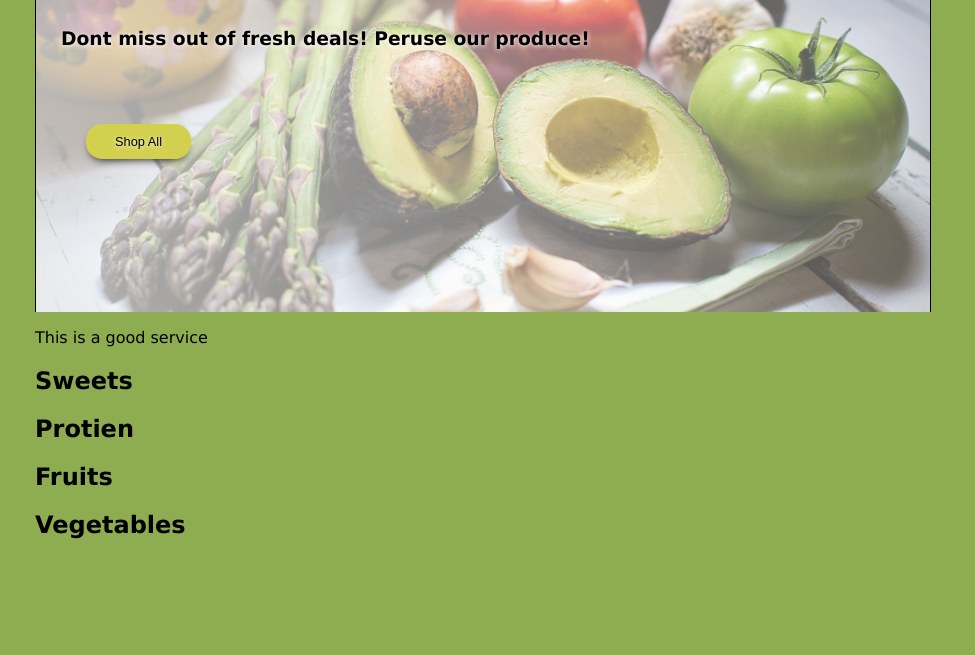
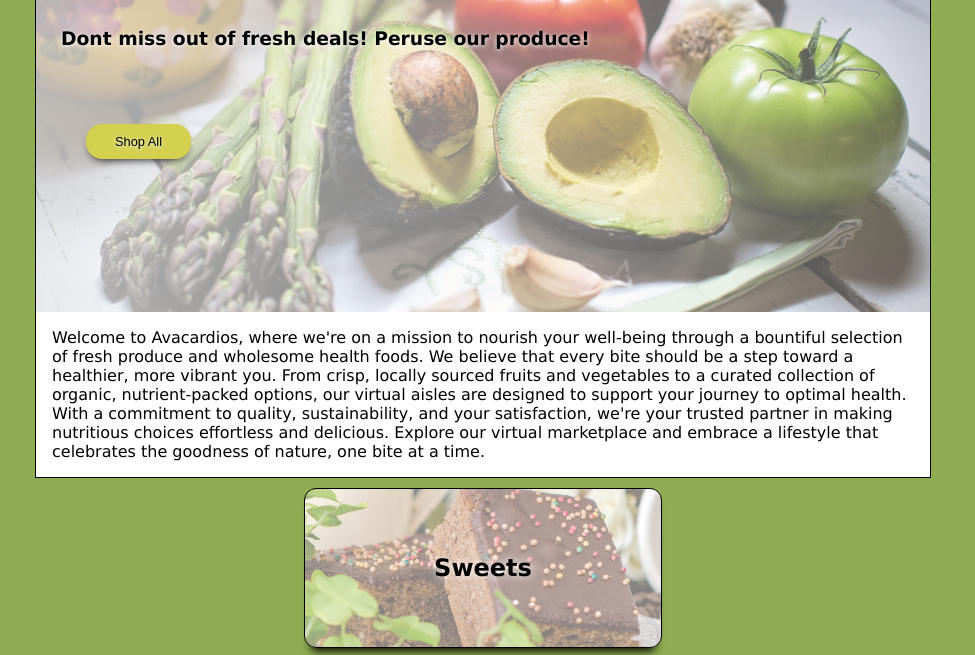
Before and after one commit to AuztinC/Avacardios, a React app: page / in a window 1280 px wide. Shown: the part 289-944 px from the top of the page, without its empty margins (157-1132 px from the left). Before the commit the page ends 848 px from the top, so only its background shows below. Built offline with nearby package versions, Linux system fonts and the light colour scheme; some packages are replaced by stand-ins of ours; no server answers.

Commit message:
css home page

```diff
--- a/assets/styles.css
+++ b/assets/styles.css
@@ -6,6 +6,7 @@
   --backgroundAccent: #17594A;
   --highlightColor: #D3D04F;
   --borderSmall: 2px solid #8EAC50;
+  --homeBorderSmall: 1px solid black;
   --borderRadius: .75em;
   --avatarIcon: 45px;
   --avatarFull: 90px;
@@ -365,7 +366,7 @@
 }
 .product-div{
   /* height: 100%; */
-  /* background-color: beige; */
+  background-color: white;
   display: flex;
   flex-direction: column;
   justify-content: end;
@@ -651,6 +652,10 @@
   border-radius: 5px;
 }
 
+
+
+/* -------- HOME PAGE -------- */
+
 .hero-image {
   /* margin-top: 0; */
   display: flex;
@@ -676,6 +681,100 @@
   width: 125px;
 }
 
+.home-description {
+  box-sizing: border-box;
+  background-color: white;
+  padding: 1em;
+  border: 1px solid black;
+  border-top: none;
+}
+
+.home-description p {
+  margin: 0px;
+}
+
+.home-categories {
+  display: flex;
+  flex-direction: column;
+  flex-wrap: wrap;
+  padding-bottom: 10px;
+}
+
+
+/* all categories */
+.home-categories div a {
+  display: flex;
+  justify-content: center;
+  align-items: center;
+  text-shadow: 0px 0px 10px white;
+  margin-top: 10px;
+  height: 20vh;
+  background-size: cover;
+  background-position: center;
+  border: var(--homeBorderSmall);
+  border-radius: var(--borderRadius);
+
+  box-shadow: 0px 10px 10px -7px black;
+}
+
+.home-categories div a:hover {
+  scale: 1.2;
+  box-shadow: 0px 10px 20px black;
+}
+
+
+.sweets {
+  width: 100%;
+  display: flex;
+  flex-direction: row;
+  justify-content: center;
+  align-items: center;
+}
+
+/* sweets */
+.sweets a {
+  width: 40%;
+  background: linear-gradient(to right, rgba(255, 255, 255, 0.5), rgba(255, 255, 255, 0.5)), url('../assets/dessert-ga33bdfbe1_1280.jpg');
+}
+
+/* other sh... stuff */
+.other-categories a:nth-child(1) {
+  background: linear-gradient(to right, rgba(255, 255, 255, 0.5), rgba(255, 255, 255, 0.5)), url('../assets/salmon-gcd9d51741_1280.jpg');
+  background-size: cover;
+  background-position: center;
+}
+.other-categories a:nth-child(2) {
+  background: linear-gradient(to right, rgba(255, 255, 255, 0.5), rgba(255, 255, 255, 0.5)), url('../assets/fruits-g8e6cc7c85_1280.jpg');
+  background-size: cover;
+  background-position: center;
+}
+.other-categories a:nth-child(3) {
+  background: linear-gradient(to right, rgba(255, 255, 255, 0.5), rgba(255, 255, 255, 0.5)), url('../assets/vegetables-g5f9a30f21_1280.jpg');
+  background-size: cover;
+  background-position: center;
+}
+
+.other-categories {
+  display: flex;
+  flex-direction: row;
+  justify-content: space-between;
+}
+
+.other-categories a {
+  width: 30%;
+}
+
+.category h2 {
+  margin: 0px;
+}
+
+
+
+
+
+
+
+
 
 @keyframes blinker {
   50% {
--- a/src/Home.js
+++ b/src/Home.js
@@ -16,15 +16,19 @@
         </div>
         <div className="home-description">
             <p>
-                This is a good service
+            Welcome to Avacardios, where we're on a mission to nourish your well-being through a bountiful selection of fresh produce and wholesome health foods. We believe that every bite should be a step toward a healthier, more vibrant you. From crisp, locally sourced fruits and vegetables to a curated collection of organic, nutrient-packed options, our virtual aisles are designed to support your journey to optimal health. With a commitment to quality, sustainability, and your satisfaction, we're your trusted partner in making nutritious choices effortless and delicious. Explore our virtual marketplace and embrace a lifestyle that celebrates the goodness of nature, one bite at a time.
             </p>
         </div>
         <div className="home-categories">
+            <div className="sweets">
                 <Link to={'/category/sweets'}>
                     <div className="category">
                         <h2>Sweets</h2>
                     </div>
                 </Link>
+            </div>
+
+            <div className="other-categories">
                 <Link to={'/category/protien'}>
                     <div className="category">
                         <h2>Protien</h2>
@@ -41,6 +45,8 @@
                     </div>
                 </Link>
             </div>
+
+        </div>
         {/* <Products
             auth = { auth }
             products={ products }
```
Also changed, not shown: assets/dessert-ga33bdfbe1_1280.jpg (added), assets/fruits-g8e6cc7c85_1280.jpg (added), assets/salmon-gcd9d51741_1280.jpg (added), assets/vegetables-g5f9a30f21_1280.jpg (added). Lines whose indentation alone changed are shown as unchanged.
